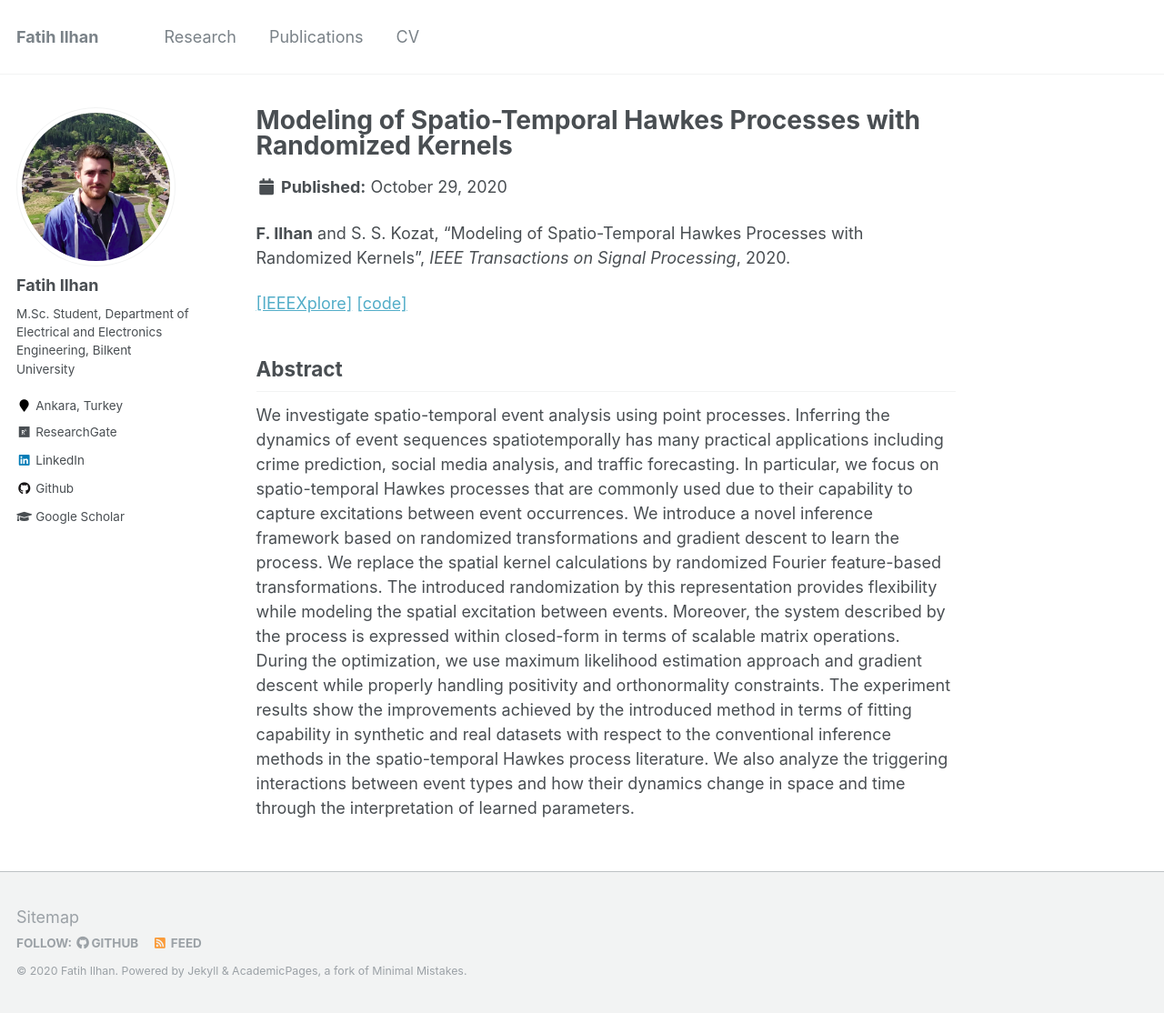
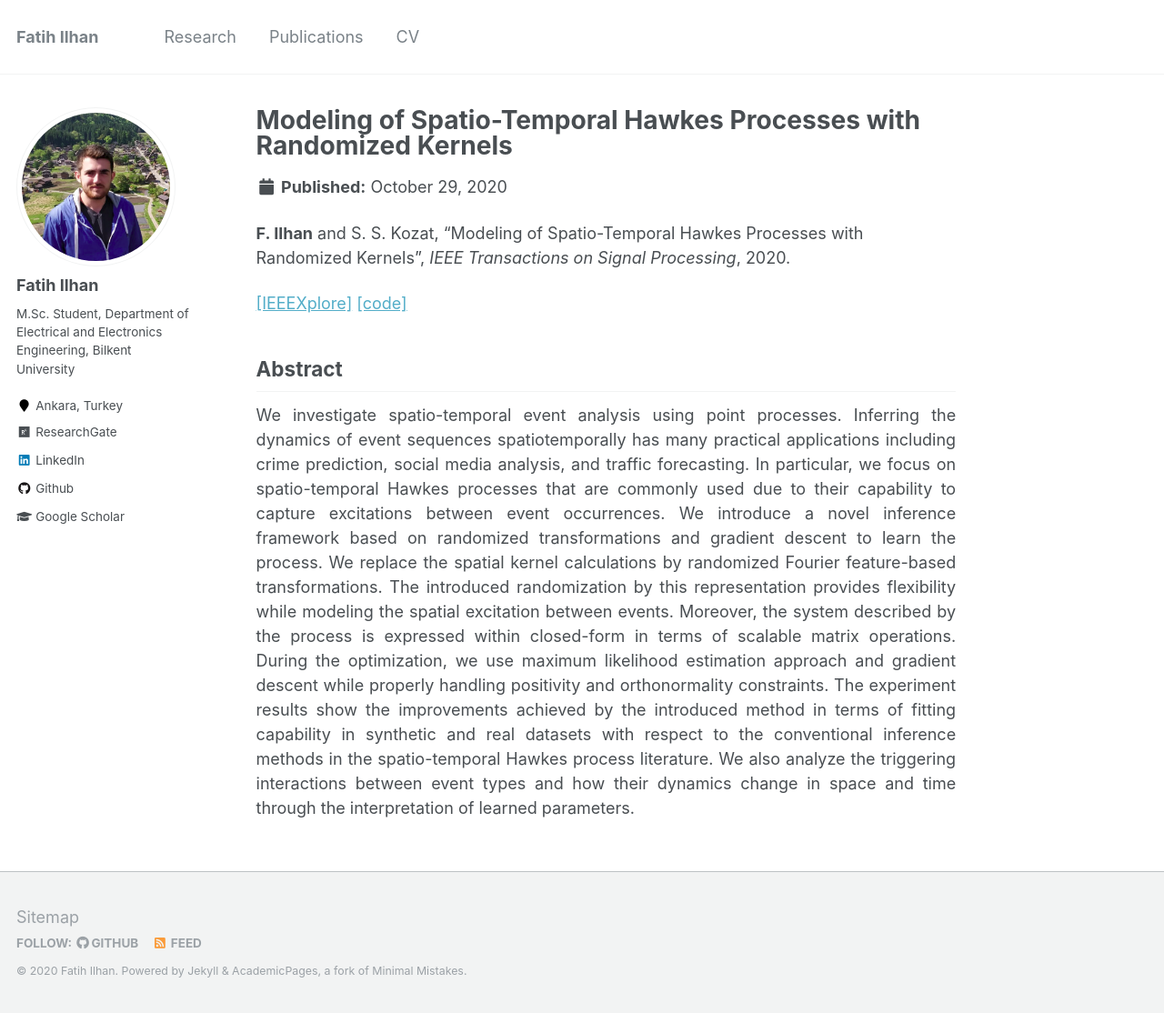
Before and after one commit to fatih-ilhan/fatih-ilhan.github.io, a Jekyll site: the page built from _publications/STHP.md, in a window 1280 px wide and 1114 px high. Shown: the whole window at 91% size. Built offline with Jekyll 4.4.1, drawn with Linux system fonts in a browser that asks for light colours.

Commit message:
Update STHP.md

```diff
--- a/_publications/STHP.md
+++ b/_publications/STHP.md
@@ -10,7 +10,7 @@ permalink: /publications/STHP
 
 ## Abstract
 
-We investigate spatio-temporal event analysis using point processes.
+<div style="text-align: justify">We investigate spatio-temporal event analysis using point processes.
 Inferring the dynamics of event sequences spatiotemporally has many
 practical applications including crime prediction, social media analysis, and traffic forecasting.
 In particular, we focus on spatio-temporal Hawkes processes that are commonly used
@@ -26,4 +26,4 @@ and orthonormality constraints. The experiment results show the improvements
 achieved by the introduced method in terms of fitting capability in synthetic and real datasets
 with respect to the conventional inference methods in the spatio-temporal Hawkes process literature.
 We also analyze the triggering interactions between event types and how their dynamics change in
-space and time through the interpretation of learned parameters.
+space and time through the interpretation of learned parameters.</div>
```
